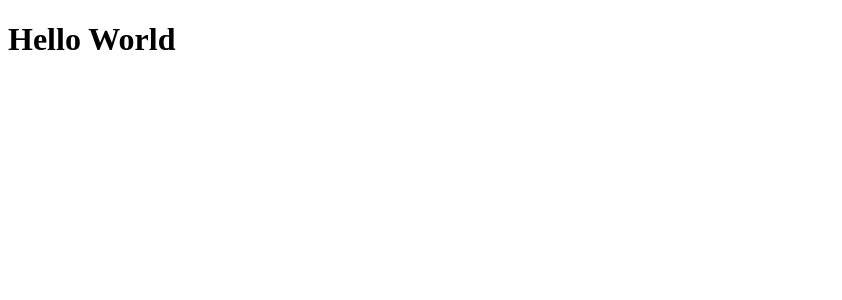
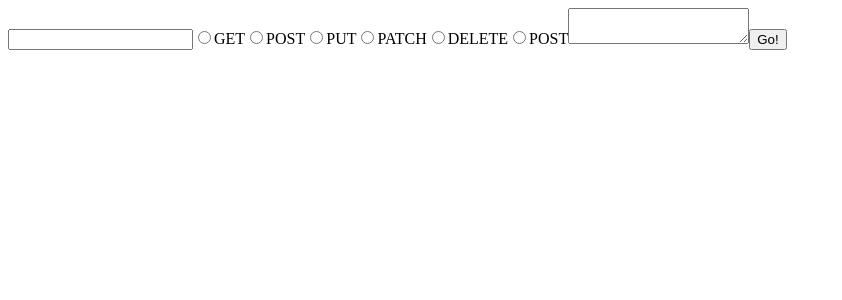
Before and after one commit to SuriSegarra/29-Resty, a React app: page / in a window 1280 px wide. Shown: the top 300 px of the page, without its empty margins (0-842 px from the left). Built offline with nearby package versions, Linux system fonts and the light colour scheme.

Commit message:
created radio button, url input and text area

```diff
--- a/src/components/App/App.jsx
+++ b/src/components/App/App.jsx
@@ -1,5 +1,7 @@
 import React from 'react';
+import Request from '../Request/Request';
 
 export default function App() {
-  return <h1>Hello World</h1>;
+  return <Request/>;
+
 }
--- /dev/null
+++ b/src/components/Request/Request.jsx
@@ -0,0 +1,42 @@
+import React from 'react';
+import PropTypes from 'prop-types';
+
+const Request = ({ url, onUrlChange, body, onBodyChange, onMethodChange, onSubmit }) => (
+  <form onSubmit={onSubmit}>
+    <input type='text' value={url} onChange={onUrlChange} />
+
+    <input id='GET' type='radio' name='method' value='GET' onChange={onMethodChange}></input>
+    <label htmlFor='GET'>GET</label>
+
+    <input id='POST' type='radio' name='method' value='POST' onChange={onMethodChange}></input>
+    <label htmlFor='POST'>POST</label>
+
+    <input id='PUT' type='radio' name='method' value='PUT' onChange={onMethodChange}></input>
+    <label htmlFor='PUT'>PUT</label>
+
+    <input id='PATCH' type='radio' name='method' value='PATCH' onChange={onMethodChange}></input>
+    <label htmlFor='PATCH'>PATCH</label>
+
+    <input id='DELETE' type='radio' name='method' value='DELETE' onChange={onMethodChange}></input>
+    <label htmlFor='DELETE'>DELETE</label>
+
+    <input id='POST' type='radio' name='method' value='POST' onChange={onMethodChange}></input>
+    <label htmlFor='POST'>POST</label>
+
+    <textarea value={body} onChange={onBodyChange}> </textarea>
+    <button>Go!</button>
+  </form>
+);
+
+Request.propTypes = {
+  url: PropTypes.string.isRequired,
+  method: PropTypes.string.isRequired,
+  body: PropTypes.object.isRequired,
+  onUrlChange: PropTypes.func.isRequired,
+  onMethodChange: PropTypes.func.isRequired,
+  onBodyChange: PropTypes.func.isRequired,
+  onSubmit: PropTypes.func.isRequired
+
+};
+
+export default Request;
```
